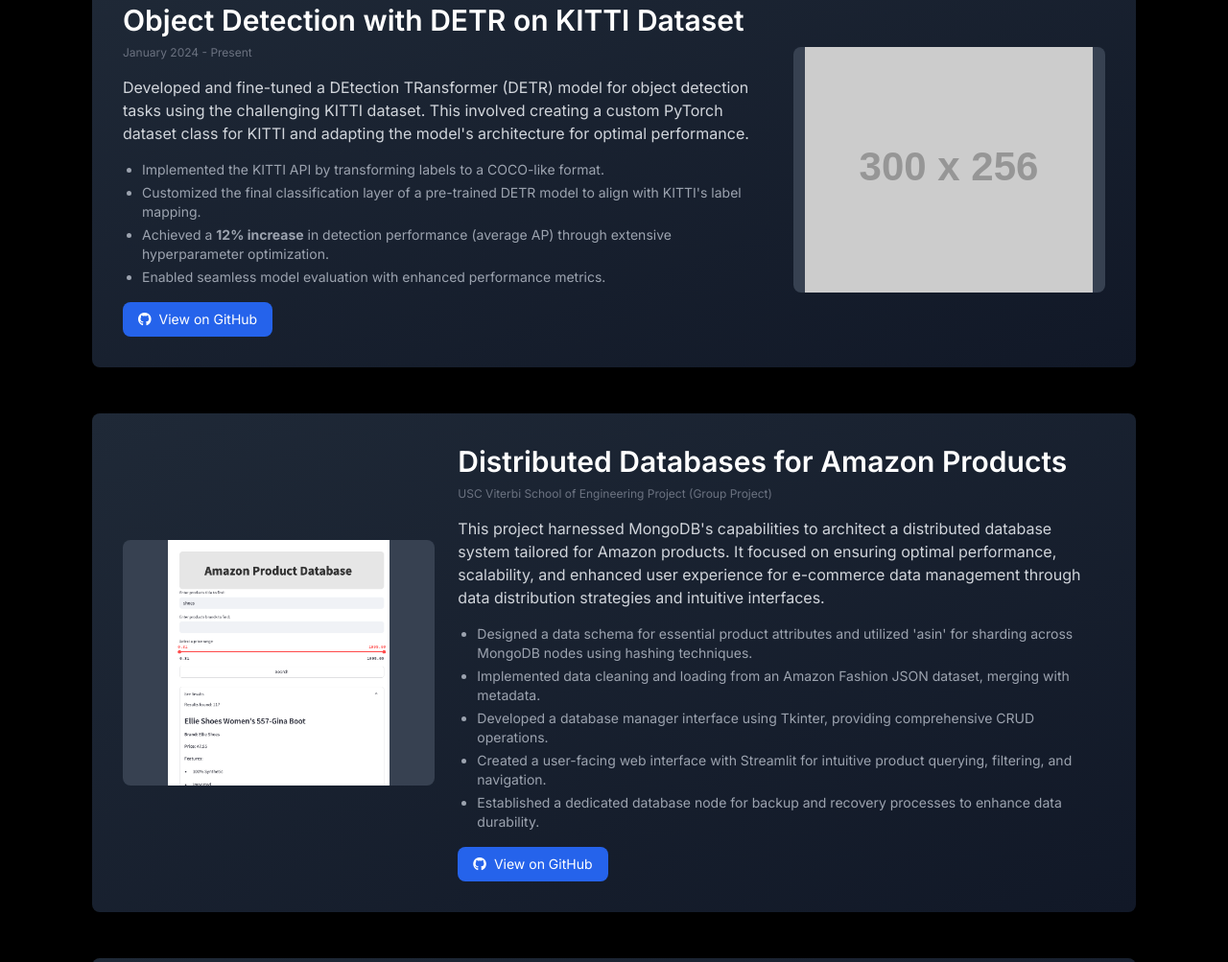
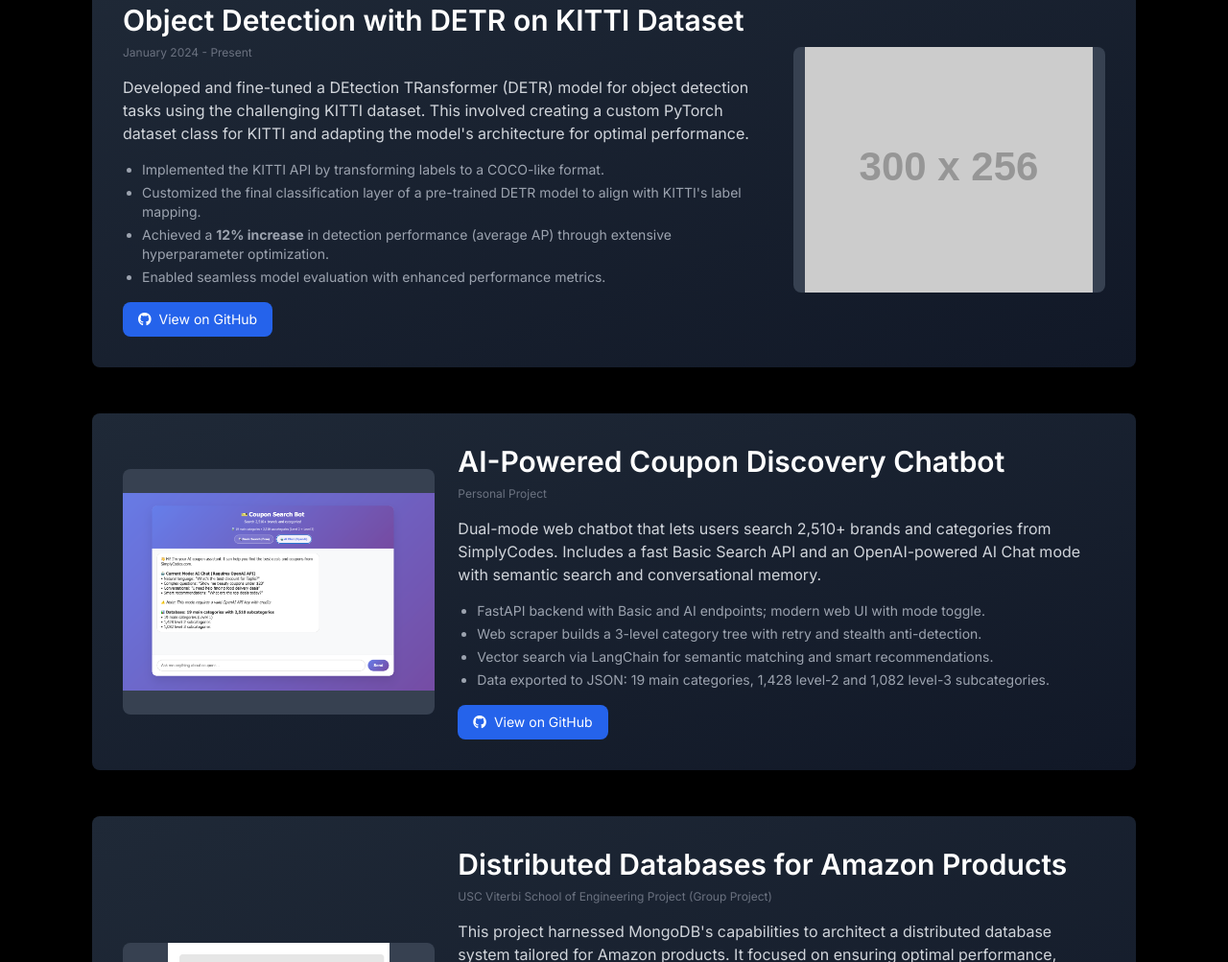
Before and after one commit to Kym1ng/Kym1ng, a plain HTML site: page projects.html in a window 1280 px wide. Shown: the part 273-1276 px from the top of the page at 96% size. Drawn offline with nearby package versions, Linux system fonts and the light colour scheme; placeholder pictures from the web are drawn by us.

Commit message:
feat(projects): add AI-Powered Coupon Discovery Chatbot as second project; include coupon_chat.jpg image

```diff
--- a/projects.html
+++ b/projects.html
@@ -120,6 +120,58 @@
               <div class="flex space-x-3 mt-4">
                 <a
                   href="#"
+                  target="_blank"
+                  rel="noopener noreferrer"
+                  class="bg-blue-600 hover:bg-blue-500 text-white text-sm py-2 px-4 rounded-lg transition duration-200 flex items-center space-x-2"
+                >
+                  <i class="fab fa-github"></i>
+                  <span>View on GitHub</span>
+                </a>
+              </div>
+            </div>
+          </div>
+        </section>
+
+        <section
+          id="project-coupon-chatbot"
+          class="bg-gradient-to-br from-gray-800 to-gray-900 p-6 md:p-8 rounded-lg shadow-lg"
+        >
+          <div class="grid grid-cols-1 md:grid-cols-3 gap-6 items-center">
+            <div
+              class="md:col-span-1 h-48 md:h-64 bg-gray-700 rounded-lg flex items-center justify-center overflow-hidden"
+            >
+              <img
+                src="coupon_chat.jpg"
+                alt="AI-Powered Coupon Discovery Chatbot"
+                class="w-full h-full object-contain"
+                onerror="this.onerror=null; this.src='https://placehold.co/300x256/4B5563/FFFFFF?text=Coupon+Chatbot';"
+              />
+            </div>
+            <div class="md:col-span-2 project-details">
+              <h2 class="text-2xl md:text-3xl font-semibold mb-2 text-white">
+                AI-Powered Coupon Discovery Chatbot
+              </h2>
+              <p class="text-xs text-gray-500 mb-4">Personal Project</p>
+              <p class="text-gray-300 mb-4">
+                Dual-mode web chatbot that lets users search 2,510+ brands and categories from SimplyCodes. Includes a fast Basic Search API and an OpenAI-powered AI Chat mode with semantic search and conversational memory.
+              </p>
+              <ul class="text-gray-400 mb-4 text-sm space-y-1">
+                <li>
+                  FastAPI backend with Basic and AI endpoints; modern web UI with mode toggle.
+                </li>
+                <li>
+                  Web scraper builds a 3-level category tree with retry and stealth anti-detection.
+                </li>
+                <li>
+                  Vector search via LangChain for semantic matching and smart recommendations.
+                </li>
+                <li>
+                  Data exported to JSON: 19 main categories, 1,428 level-2 and 1,082 level-3 subcategories.
+                </li>
+              </ul>
+              <div class="flex space-x-3 mt-4">
+                <a
+                  href="https://github.com/Kym1ng/AI-Powered-Coupon-Discovery-Chatbot"
                   target="_blank"
                   rel="noopener noreferrer"
                   class="bg-blue-600 hover:bg-blue-500 text-white text-sm py-2 px-4 rounded-lg transition duration-200 flex items-center space-x-2"
@@ -263,6 +315,7 @@
             </div>
           </div>
         </section>
+
       </div>
 
       <footer class="text-center mt-16 py-4 border-t border-gray-700">
```
Also changed, not shown: coupon_chat.jpg (added).
